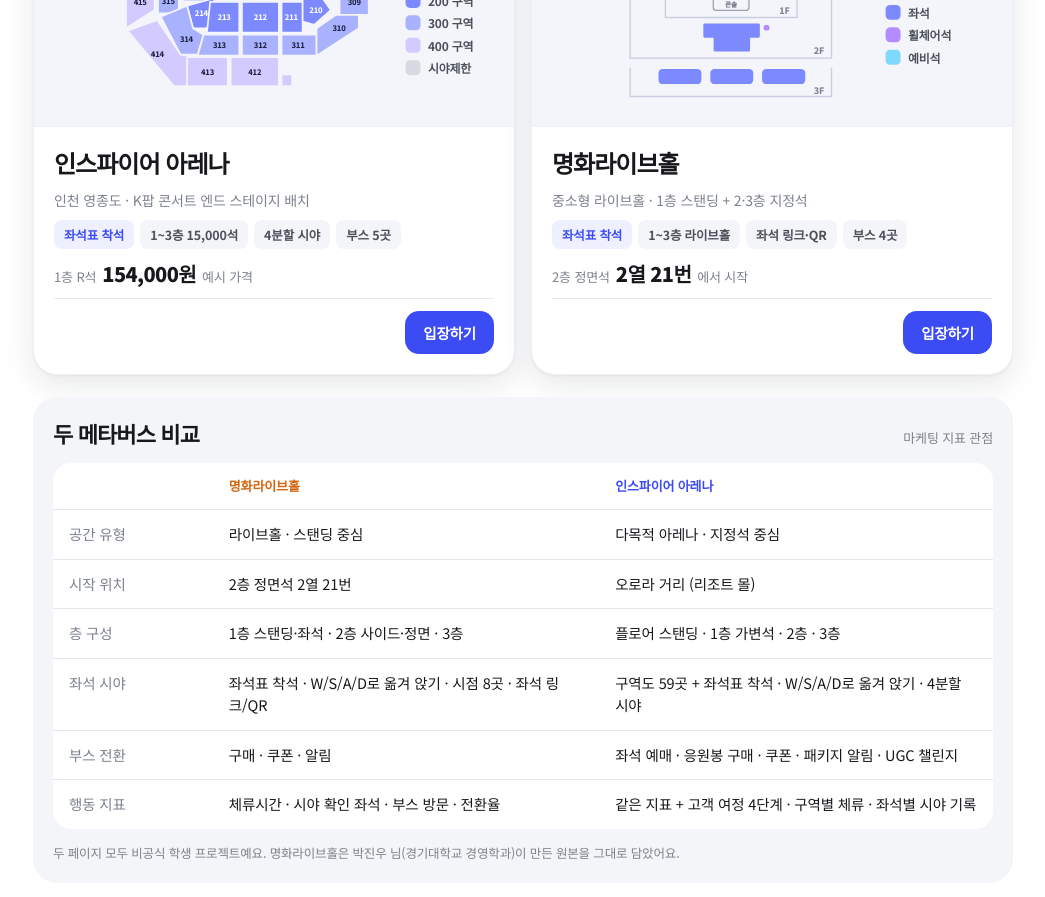
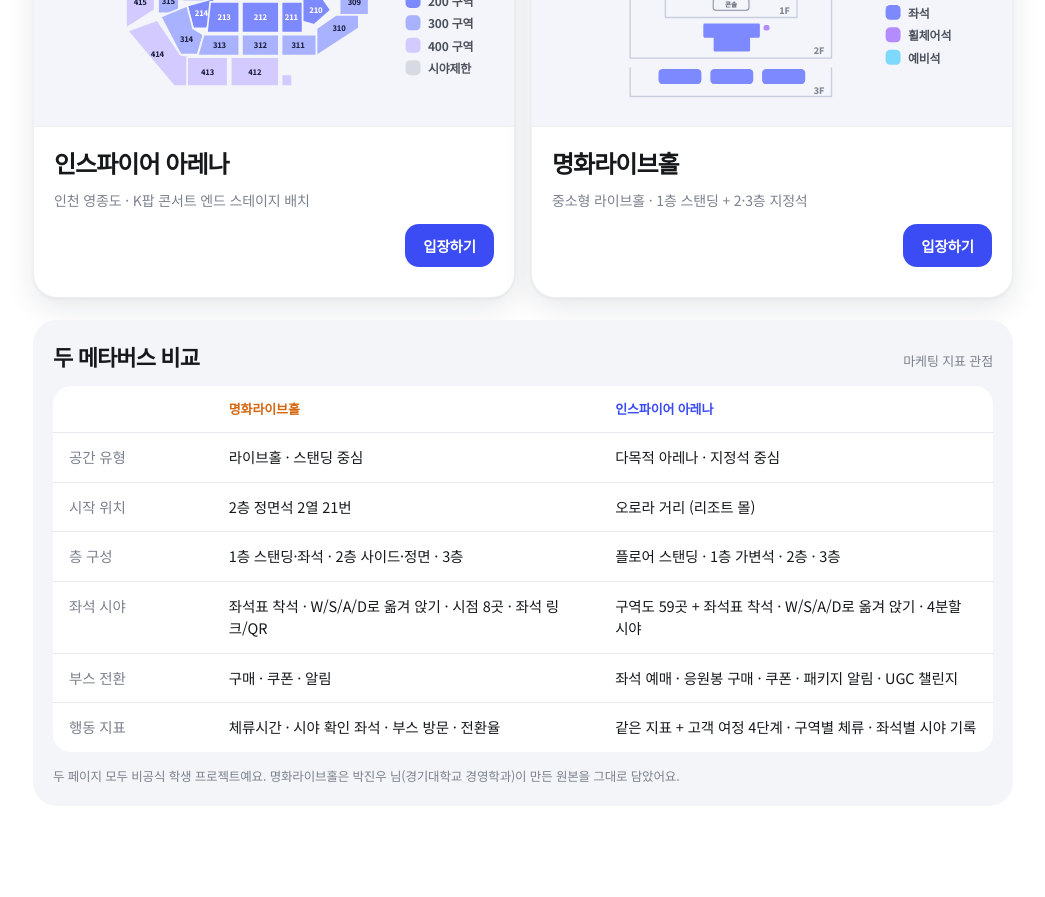
Before and after one commit to Woong-0719/stagewalk-metaverse, a plain HTML site: page index.html in a window 1280 px wide. Shown: the part 1120-2017 px from the top of the page, without its empty margins (117-1162 px from the left). Drawn offline with Linux system fonts and the light colour scheme.

Commit message:
공연장 카드: 태그·가격 줄 지우고 입장하기만 남김
Co-Authored-By: Claude Opus 5.5 <noreply@anthropic.com>
Claude-Session: https://claude.ai/code/session_01GeX7EzqprcixXZbnWGhw1h

```diff
--- a/index.html
+++ b/index.html
@@ -97,7 +97,7 @@ body::before { content: ""; position: fixed; inset: 0 0 auto; height: env(safe-a
 .poster { position: relative; aspect-ratio: 16 / 10; max-width: 100%; background: #f3f5fa; border-bottom: 1px solid #eef0f4; }
 .plan-svg { position: absolute; inset: 0; width: 100%; height: 100%; }
 .poster .now { position: absolute; left: 14px; top: 14px; background: var(--blue); color: #fff; font: 700 12px var(--f); padding: 5px 11px; border-radius: 999px; }
-.vbody { display: grid; gap: 10px; padding: 18px 20px 20px; grid-template-rows: auto auto auto 1fr auto; }
+.vbody { display: grid; gap: 10px; padding: 18px 20px 20px; grid-template-rows: auto auto 1fr auto; }
 .vtags { flex-wrap: nowrap; overflow: hidden; }
 .vtags li { white-space: nowrap; }
 .vbody h4 { margin: 0; font: 900 24px var(--f); letter-spacing: -0.04em; }
@@ -107,7 +107,7 @@ body::before { content: ""; position: fixed; inset: 0 0 auto; height: env(safe-a
 .vtags li.hl { background: var(--blue-soft); color: var(--blue); }
 .price { display: flex; align-items: baseline; gap: 6px; font-size: 13px; color: var(--muted); }
 .price b { font: 900 20px var(--f); color: var(--fg); letter-spacing: -0.03em; }
-.vfoot { align-self: end; justify-content: flex-end !important; display: flex; align-items: center; justify-content: space-between; gap: 10px; padding-top: 12px; border-top: 1px solid var(--line); flex-wrap: wrap; }
+.vfoot { align-self: end; justify-content: flex-end !important; border-top: 0 !important; padding-top: 4px !important; display: flex; align-items: center; justify-content: space-between; gap: 10px; padding-top: 12px; border-top: 1px solid var(--line); flex-wrap: wrap; }
 .credit { font-size: 12.5px; color: var(--muted); }
 .credit strong { color: var(--fg); }
 .go { background: var(--blue); color: #fff; font: 800 14.5px var(--f); padding: 11px 18px; border-radius: 14px; white-space: nowrap; }
@@ -217,8 +217,6 @@ tbody tr:last-child th, tbody tr:last-child td { border-bottom: 0; }
         <div class="vbody">
           <h4>인스파이어 아레나</h4>
           <p class="loc">인천 영종도 · K팝 콘서트 엔드 스테이지 배치</p>
-          <ul class="vtags"><li class="hl">좌석표 착석</li><li>1~3층 15,000석</li><li>4분할 시야</li><li>부스 5곳</li></ul>
-          <div class="price"><span>1층 R석</span><b>154,000원</b><span>예시 가격</span></div>
           <div class="vfoot"><span class="go">입장하기</span></div>
         </div>
       </a>
@@ -229,8 +227,6 @@ tbody tr:last-child th, tbody tr:last-child td { border-bottom: 0; }
         <div class="vbody">
           <h4>명화라이브홀</h4>
           <p class="loc">중소형 라이브홀 · 1층 스탠딩 + 2·3층 지정석</p>
-          <ul class="vtags"><li class="hl">좌석표 착석</li><li>1~3층 라이브홀</li><li>좌석 링크·QR</li><li>부스 4곳</li></ul>
-          <div class="price"><span>2층 정면석</span><b>2열 21번</b><span>에서 시작</span></div>
           <div class="vfoot"><span class="go">입장하기</span></div>
         </div>
       </a>
```
